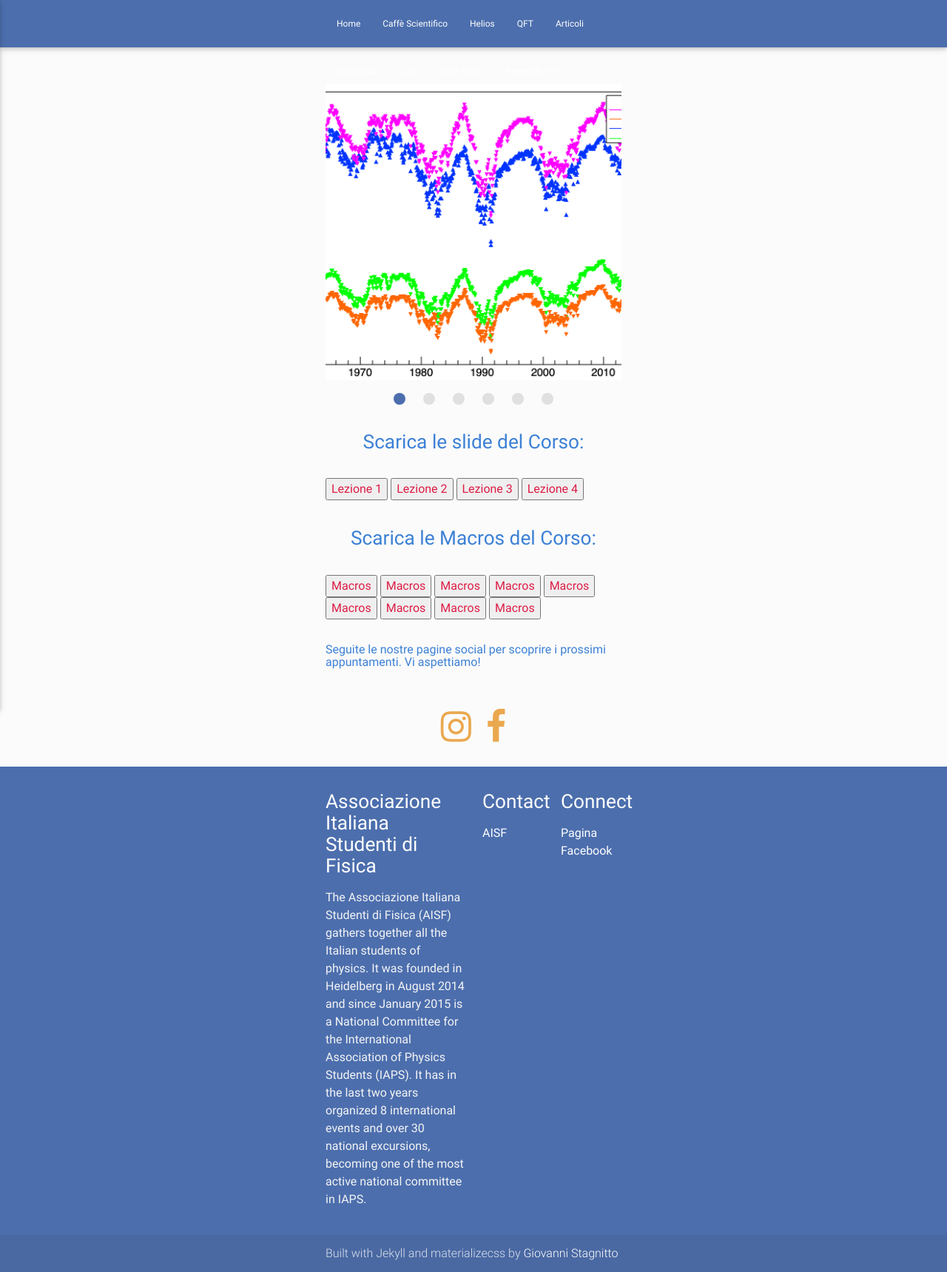
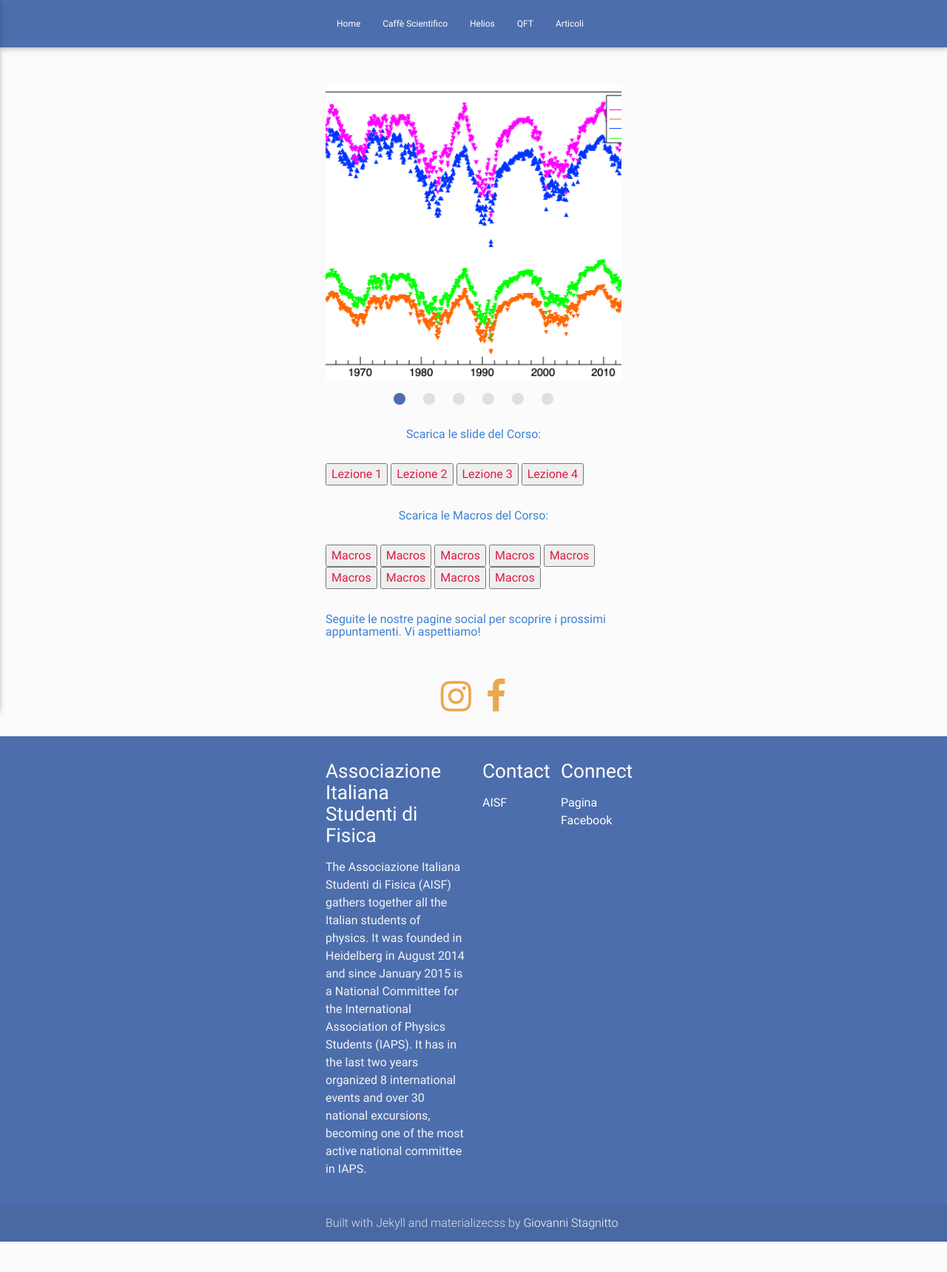
Before and after one commit to ai-sf/aisf_perugia, a Jekyll site: the page built from ROOT.html, in a window 1280 px wide. Shown: the whole page at 74% size. Built offline with Jekyll 4.4.1, drawn with Linux system fonts in a browser that asks for light colours; nearby versions of some CDN libraries; after the commit the page ends 1678 px from its top, so only the background shows below that.

Commit message:
Update ROOT.html

```diff
--- a/ROOT.html
+++ b/ROOT.html
@@ -49,14 +49,14 @@
   </div>
 </div>
 
-<center><h5 style="color:rgb(60, 128, 214);">Scarica le slide del Corso:</h5> </center><br>
+<center><h6 style="color:rgb(60, 128, 214);">Scarica le slide del Corso:</h6> </center><br>
 <button> <type="button"> <a href="/perugia/Root/root_1.pdf"> Lezione 1 </button>
 <button> <type="button"> <a href="/perugia/Root/root_2.pdf"> Lezione 2 </button>
 <button> <type="button"> <a href="/perugia/Root/root_3.pdf"> Lezione 3 </button>
 <button> <type="button"> <a href="/perugia/Root/root_4.pdf"> Lezione 4 </button>
 
 <br><br>
-<center><h5 style="color:rgb(60, 128, 214);">Scarica le Macros del Corso:</h5> </center><br>
+<center><h6 style="color:rgb(60, 128, 214);">Scarica le Macros del Corso:</h6> </center><br>
 <button> <type="button"> <a href="/perugia/Root/createTree.cpp"> Macros </button>
 <button> <type="button"> <a href="/perugia/Root/FitFromTree.cpp"> Macros </button>
 <button> <type="button"> <a href="/perugia/Root/Graph.cpp"> Macros </button>
```
